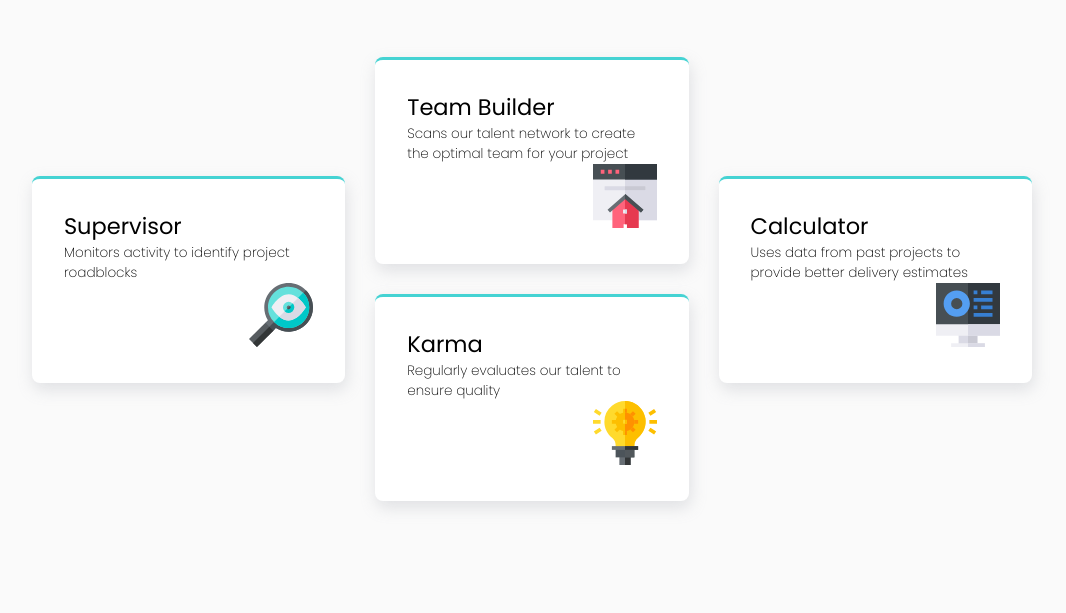
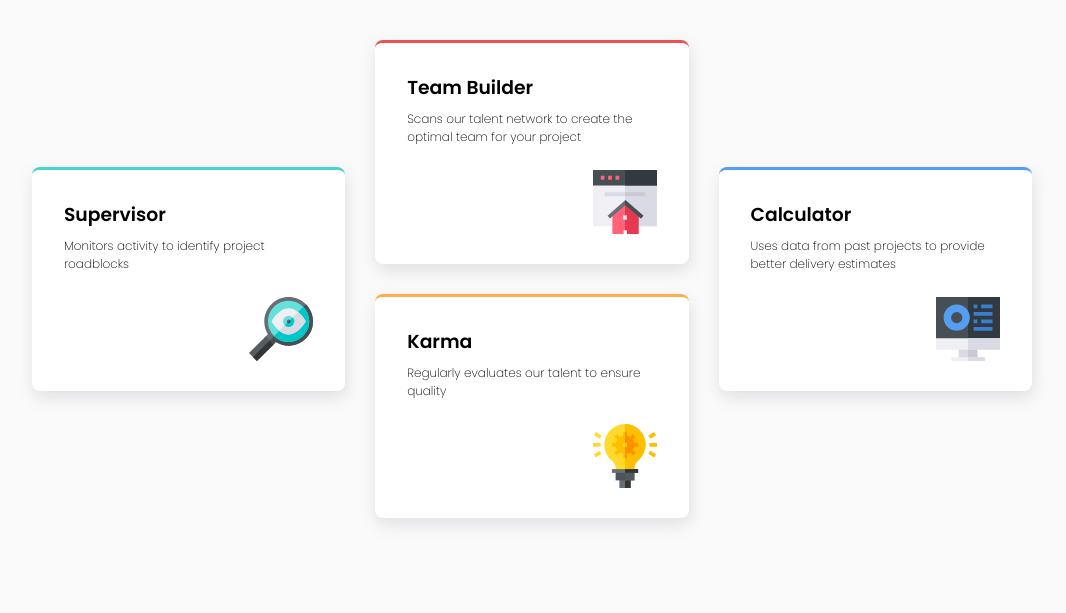
Before and after one commit to noob-web-dev/four-card, a plain HTML site: page index.html in a window 1280 px wide. Shown: the part 187-800 px from the top of the page, without its empty margins (108-1174 px from the left). Drawn offline with Linux system fonts and the light colour scheme.

Commit message:
submission

```diff
--- a/index.html
+++ b/index.html
@@ -33,14 +33,14 @@
         </div>
         <div class="three-col">
           <div class="col">
-            <div class="card">
+            <div class="card" id="supe">
               <h2>Supervisor</h2>
               <p>Monitors activity to identify project roadblocks</p>
               <img src="./images/icon-supervisor.svg" alt="supervisor icon" />
             </div>
           </div>
           <div class="col">
-            <div class="card">
+            <div class="card" id="team">
               <h2>Team Builder</h2>
               <p>
                 Scans our talent network to create the optimal team for your
@@ -51,14 +51,14 @@
                 alt="team builder icon"
               />
             </div>
-            <div class="card">
+            <div class="card" id="karm">
               <h2>Karma</h2>
               <p>Regularly evaluates our talent to ensure quality</p>
               <img src="./images/icon-karma.svg" alt="karma icon" />
             </div>
           </div>
           <div class="col">
-            <div class="card">
+            <div class="card" id="calc">
               <h2>Calculator</h2>
               <p>
                 Uses data from past projects to provide better delivery
--- a/style.css
+++ b/style.css
@@ -124,25 +124,39 @@ main {
   font-size: 0.95em;
   font-weight: var(--f-weight-b);
 }
-
+#supe {
+  border-top: 0.2em solid var(--clr-p-cyan);
+}
+#team {
+  border-top: 0.2em solid var(--clr-p-red);
+}
+#karm {
+  border-top: 0.2em solid var(--clr-p-orange);
+}
+#calc {
+  border-top: 0.2em solid var(--clr-p-blue);
+}
 .card {
   font-size: var(--f-size);
   width: 100%;
   padding: 2em 2.125em;
   background-color: white;
-  border-top: 0.2em solid var(--clr-p-cyan);
   border-radius: 0.5rem;
   box-shadow: 0.1rem 0.4rem 1rem 0 hsl(var(--clr-n-grayish-blue-a), 0.3);
+  display: flex;
+  flex-direction: column;
+  gap: 0.5rem;
 }
 .card > img {
   margin-left: calc(100% - 64px);
+  margin-top: 1rem;
 }
 .card > h2 {
-  font-size: 1.5em;
-  font-weight: var(--f-weight-r);
+  font-size: 1.25em;
+  font-weight: var(--f-weight-b);
 }
 .card > p {
-  font-size: 0.9em;
+  font-size: 0.8em;
 }
 
 .three-col {
@@ -152,15 +166,21 @@ main {
   margin: 4em 0;
 }
 @media (max-width: 800px) {
-  .four-card{
+  .four-card {
     max-width: 400px;
   }
-  .three-col{
+  .three-col {
     grid-template-columns: none;
     grid-template-rows: 1fr 2fr 1fr;
   }
-  .heading{
+  .heading {
     width: auto;
+  }
+  .heading > h1 {
+    font-size: 1.5em;
+  }
+  .heading > p {
+    font-size: 0.8em;
   }
 }
 
```
